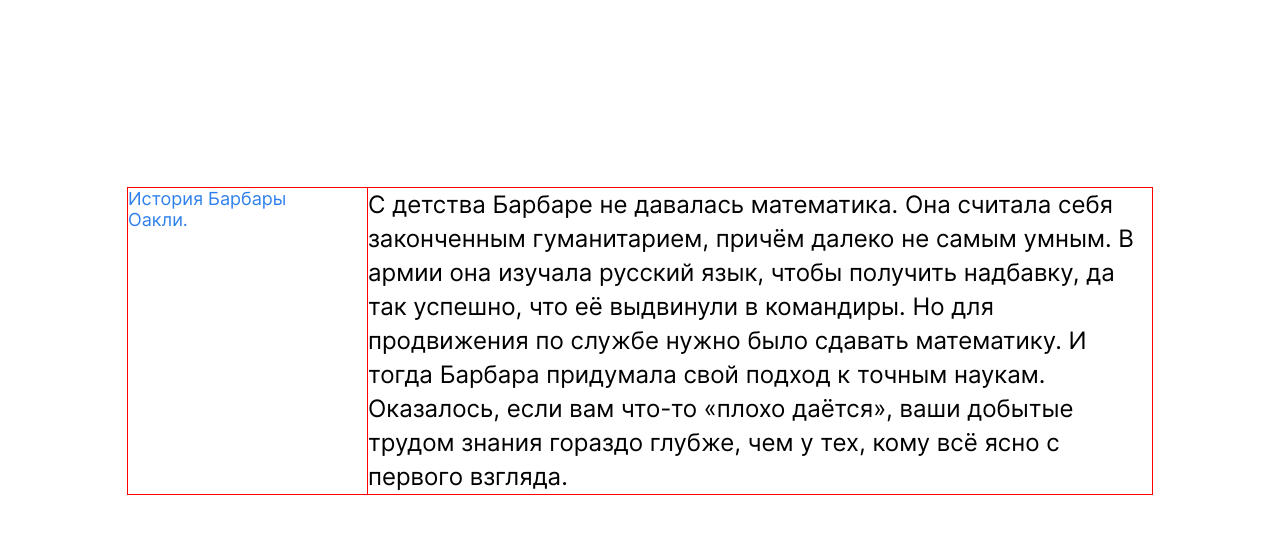
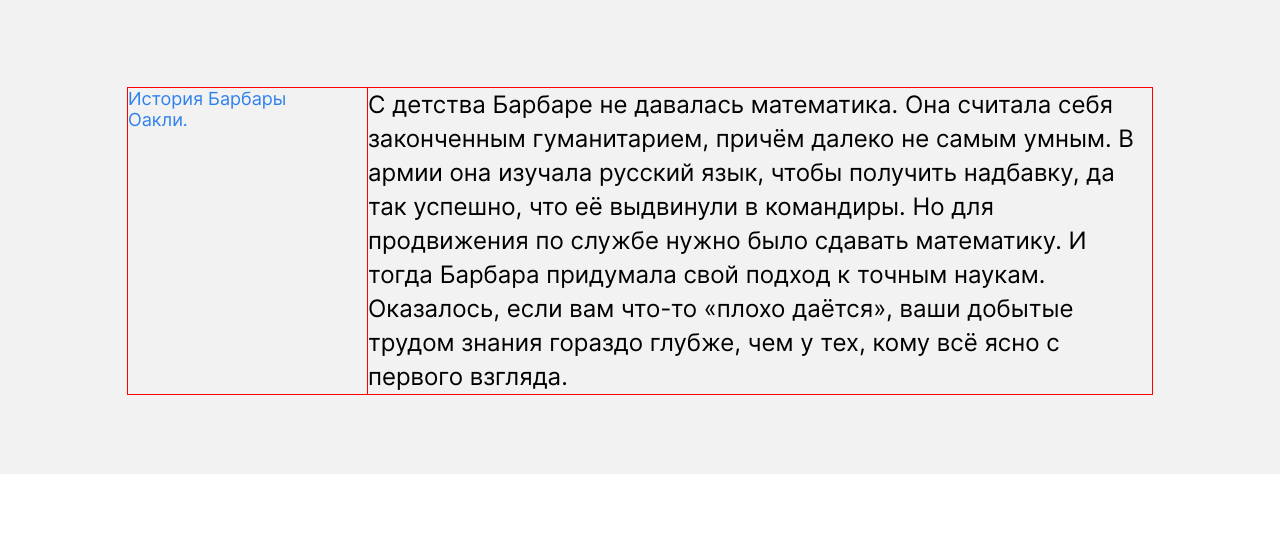
Before and after one commit to vasaykh2/BEM, a plain HTML site: page index.html in a window 1280 px wide. Shown: the part 3000-3560 px from the top of the page. Drawn offline with Linux system fonts and the light colour scheme.

```diff
--- a/blocks/oakley/oakley.css
+++ b/blocks/oakley/oakley.css
@@ -1,4 +1,8 @@
 .oakley {
     display: flex;
     justify-content: center;
+    background-color: #F2F2F2;
+    padding: 160px 0 80px;
+    position: relative;
+    z-index: -1;
   }
--- a/blocks/video/video.css
+++ b/blocks/video/video.css
@@ -1,3 +1,3 @@
 .video {
-    padding: 100px 0 160px;
+    padding: 100px 0 0;
 }
--- a/index.html
+++ b/index.html
@@ -135,7 +135,7 @@
           </div>
         </section>
 
-        <section class="oakley content__box-top">
+        <section class="oakley">
           <div class="two-columns">
             <h2 class="two-columns__brief">История Барбары Оакли.</h2>
             <div class="two-columns__main-text">
```
